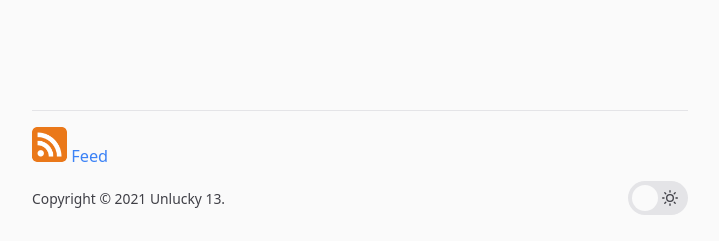
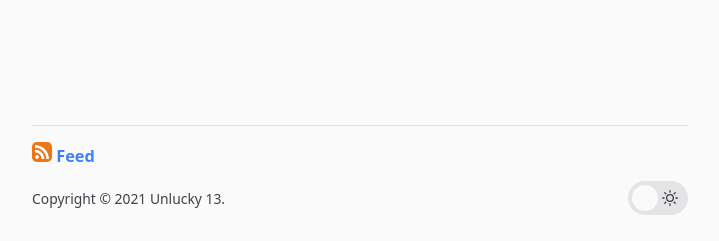
Before and after one commit to imhobo/imhobo.github.io, a Jekyll site: the page built from index.md, in a window 1280 px wide. Shown: the part 656-897 px from the top of the page, without its empty margins (280-999 px from the left). Built offline with Jekyll 4.4.1, drawn with Linux system fonts in a browser that asks for light colours.

```diff
--- a/_includes/footer.html
+++ b/_includes/footer.html
@@ -1,8 +1,8 @@
 <footer class="footer">
 
   <a href="/feed.xml">
-    <img src="/images/rss.png" width="35" height="35">
-    Feed
+    <img src="/images/rss.png" width="20" height="20">
+    <b>Feed</b>
   </a>
 
   <div class="footer__credit">
```
